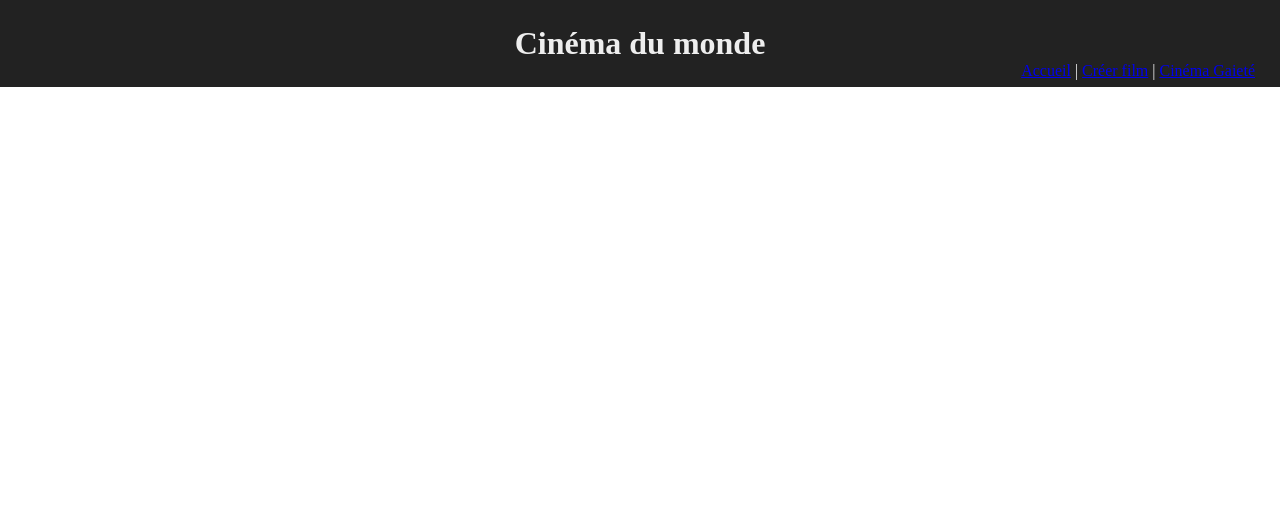
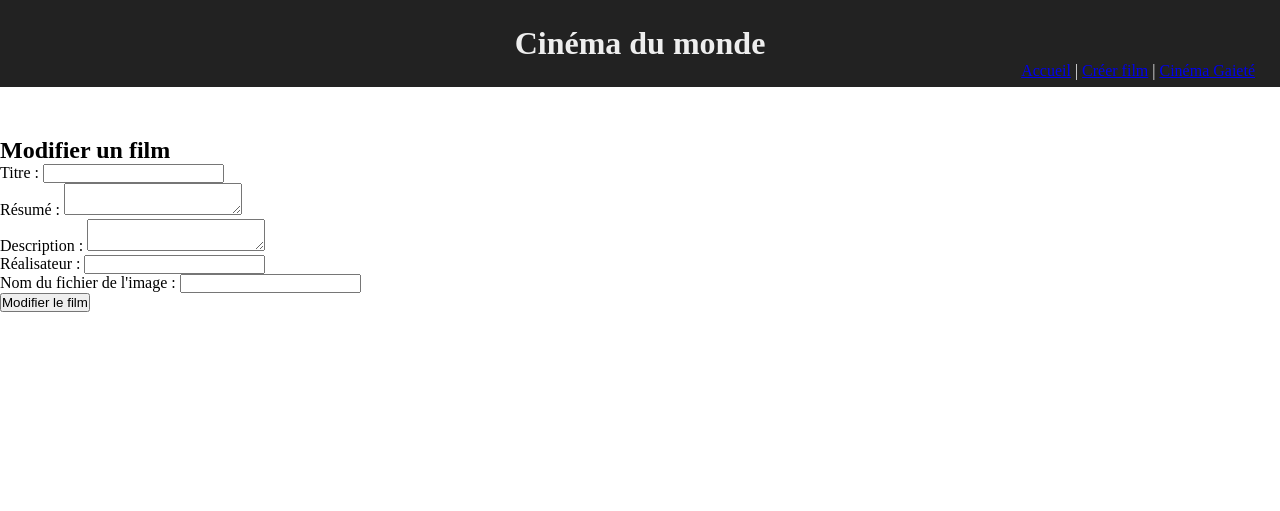
Before and after one commit to alexis35115/demo-structure-php, a PHP site: page /modifier-film.php?id_film=1 in a window 1280 px wide. Shown: the top 511 px of the page. Run offline with PHP 8.4, Linux system fonts and the light colour scheme.

Commit message:
création du formulaire pour la modification et passer les données vers le fichier traitement pour la modification

```diff
--- a/film-detail.php
+++ b/film-detail.php
@@ -24,7 +24,8 @@
     include "en-tete.php";
     ?>
     <div class="espacement">
-        <a href="supprimer-film-traitement.php?id_film=<?=$film['id_film']?>">Supprimer ce film</a>
+        <a href="supprimer-film-traitement.php?id_film=<?=$film['id_film']?>">Supprimer ce film</a> |
+        <a href="modifier-film.php?id_film=<?=$film['id_film']?>">Modifier ce film</a> |
     </div>
     <section>
         <div class="espacement">
--- a/modifier-film-traitement.php
+++ b/modifier-film-traitement.php
@@ -10,6 +10,11 @@
 <body>
     <?php
     include "en-tete.php";
+
+    print_r($_POST);
+
+    //UPDATE `film` SET `titre`=[value-2],`resume`=[value-3],`description`=[value-4],`realisateur`=[value-5],`image`=[value-6] WHERE `id_film` = :id_film;
+
     include "pied-page.php";
     ?>
 </body>
--- a/modifier-film.php
+++ b/modifier-film.php
@@ -10,6 +10,37 @@
 <body>
     <?php
     include "en-tete.php";
+    ?>
+
+    <section>
+        <h2>Modifier un film</h2>
+        <form action="modifier-film-traitement.php" method="post">
+            <div>
+                <label for="titre">Titre :</label>
+                <input type="text" name="titre" id="titre"/>
+            </div>
+            <div>
+                <label for="resume">Résumé :</label>
+                <textarea name="resume" id="resume"></textarea>
+            </div>
+            <div>
+                <label for="description">Description :</label>
+                <textarea name="description" id="description"></textarea>
+            </div>
+            <div>
+                <label for="realisateur">Réalisateur :</label>
+                <input type="text" name="realisateur" id="realisateur"/>
+            </div>
+            <div>
+                <label for="image">Nom du fichier de l'image :</label>
+                <input type="text" name="image" id="image"/>
+            </div>
+            <input type="submit" value="Modifier le film">
+            <input type="hidden" name="id_film" value="<?=$_GET['id_film']?>"/>
+        </form>
+    </section>
+
+    <?php
     include "pied-page.php";
     ?>
 </body>
```
Also changed, not shown: creer-film.php (+1 -8 lines).
